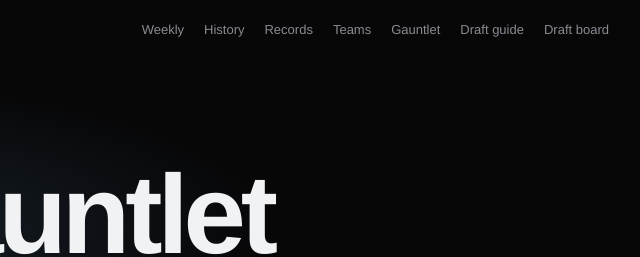
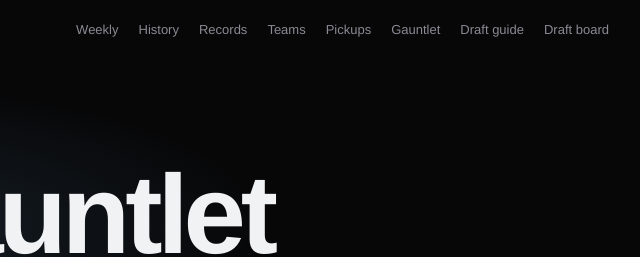
Before and after one commit to mattwolff1234-lab/fantasybball, a website: page public/gauntlet.html in a window 1280 px wide. Shown: the top 257 px of the page, 511-1151 px from the left. Drawn offline with nearby package versions, Linux system fonts and the light colour scheme; no server answers.

Commit message:
Add Pickups to every page's menu
Co-Authored-By: Claude Opus 5.5 <noreply@anthropic.com>
Claude-Session: https://claude.ai/code/session_011GtNKgPHwwMk4ah9f4ir8j

```diff
--- a/public/gauntlet.html
+++ b/public/gauntlet.html
@@ -16,6 +16,7 @@
     <a href="/#history">History</a>
     <a href="/records.html">Records</a>
     <a href="/teams.html">Teams</a>
+    <a href="/pickup.html">Pickups</a>
     <a href="/gauntlet.html">Gauntlet</a>
     <a href="/guide.html">Draft guide</a>
     <a href="/draft.html">Draft board</a>
```
Also changed, not shown: public/index.html (+1 -0 lines), public/recap.html (+1 -0 lines), public/records.html (+1 -0 lines), public/teams.html (+1 -0 lines).
